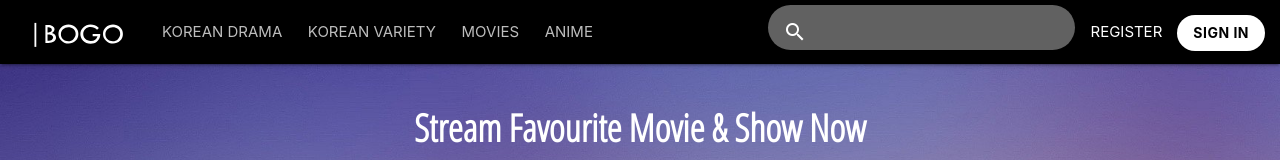
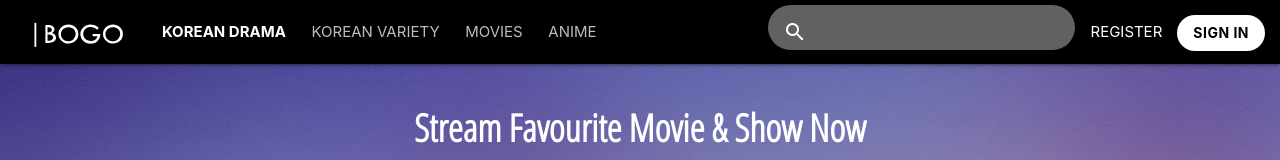
Before and after one commit to ricoantonio/finalproject, a React (Create React App) app: page /drama in a window 1280 px wide. Shown: the top 160 px of the page. Built offline with nearby package versions, Linux system fonts and the light colour scheme.

Commit message:
navdetect

```diff
--- a/src/components/Nav.jsx
+++ b/src/components/Nav.jsx
@@ -5,9 +5,11 @@ import {connect} from 'react-redux'
 
 import Profile from './Profile'
 
-class Nav extends Component{
+export class Nav extends Component{
 
     renderNav=()=>{
+        console.log(window.location.pathname);
+
         if (!this.props.email){
             return (
                 <div className="navbar-fixed" style={{margin:0}}>
@@ -15,10 +17,22 @@ class Nav extends Component{
                         <nav>
                             <div className="nav-wrapper black">
                                 <Link to="/" className=" left"><img className="" src={BogoWhite} style={{height:"29px", marginLeft:"30%",marginTop:"20%"}} alt="BOGO"/></Link>
+                                {window.location.pathname === '/drama' ?
+                                    <Link to='/drama' className="navMenu2 white-text" style={{marginLeft:"5%",marginRight:"2%"}}><b>KOREAN DRAMA</b></Link> :
                                     <Link to='/drama' className="navMenu2" style={{marginLeft:"5%",marginRight:"2%"}}>KOREAN DRAMA</Link>
+                                }
+                                {window.location.pathname === '/variety' ?
+                                    <Link to='/variety' className="navMenu2 white-text" style={{marginRight:"2%"}}><b>KOREAN VARIETY</b></Link> :
                                     <Link to='/variety' className="navMenu2" style={{marginRight:"2%"}}>KOREAN VARIETY</Link>
+                                }
+                                {window.location.pathname === '/movie' ?
+                                    <Link to='/movie' className="navMenu2 white-text" style={{marginRight:"2%"}}><b>MOVIES</b></Link> :
                                     <Link to='/movie' className="navMenu2" style={{marginRight:"2%"}}>MOVIES</Link>
+                                }
+                                {window.location.pathname === '/anime' ?
+                                    <Link to='/anime' className="navMenu2 white-text" style={{marginRight:"2%"}}><b>ANIME</b></Link> :
                                     <Link to='/anime' className="navMenu2" style={{marginRight:"2%"}}>ANIME</Link>
+                                }
                             {/* <span className="not-square white">
                             <input className="noStyle teal-text text-darken-1 white" type="text" placeholder="Search..."/>
                             <i className="material-icons black-text left top" style={{fontSize:"200%",marginRight:0,marginTop:0,paddingTop:0}}>search</i>
@@ -49,10 +63,22 @@ class Nav extends Component{
                         <nav>
                             <div className="nav-wrapper black">
                                 <Link to="/" className=" left"><img className="" src={BogoWhite} style={{height:"29px", marginLeft:"30%",marginTop:"20%"}} alt="BOGO"/></Link>
+                                {window.location.pathname === '/drama' ?
+                                    <Link to='/drama' className="navMenu2 white-text" style={{marginLeft:"5%",marginRight:"2%"}}><b>KOREAN DRAMA</b></Link> :
                                     <Link to='/drama' className="navMenu2" style={{marginLeft:"5%",marginRight:"2%"}}>KOREAN DRAMA</Link>
+                                }
+                                {window.location.pathname === '/variety' ?
+                                    <Link to='/variety' className="navMenu2 white-text" style={{marginRight:"2%"}}><b>KOREAN VARIETY</b></Link> :
                                     <Link to='/variety' className="navMenu2" style={{marginRight:"2%"}}>KOREAN VARIETY</Link>
+                                }
+                                {window.location.pathname === '/movie' ?
+                                    <Link to='/movie' className="navMenu2 white-text" style={{marginRight:"2%"}}><b>MOVIES</b></Link> :
                                     <Link to='/movie' className="navMenu2" style={{marginRight:"2%"}}>MOVIES</Link>
+                                }
+                                {window.location.pathname === '/anime' ?
+                                    <Link to='/anime' className="navMenu2 white-text" style={{marginRight:"2%"}}><b>ANIME</b></Link> :
                                     <Link to='/anime' className="navMenu2" style={{marginRight:"2%"}}>ANIME</Link>
+                                }
                                 {/* <span className="not-square white">
                                 <input className="noStyle teal-text text-darken-1 white" type="text" placeholder="Search..."/>
                                 <i className="material-icons black-text left top" style={{fontSize:"200%",marginRight:0,marginTop:0,paddingTop:0}}>search</i>
```
Lines whose indentation alone changed are shown as unchanged.
